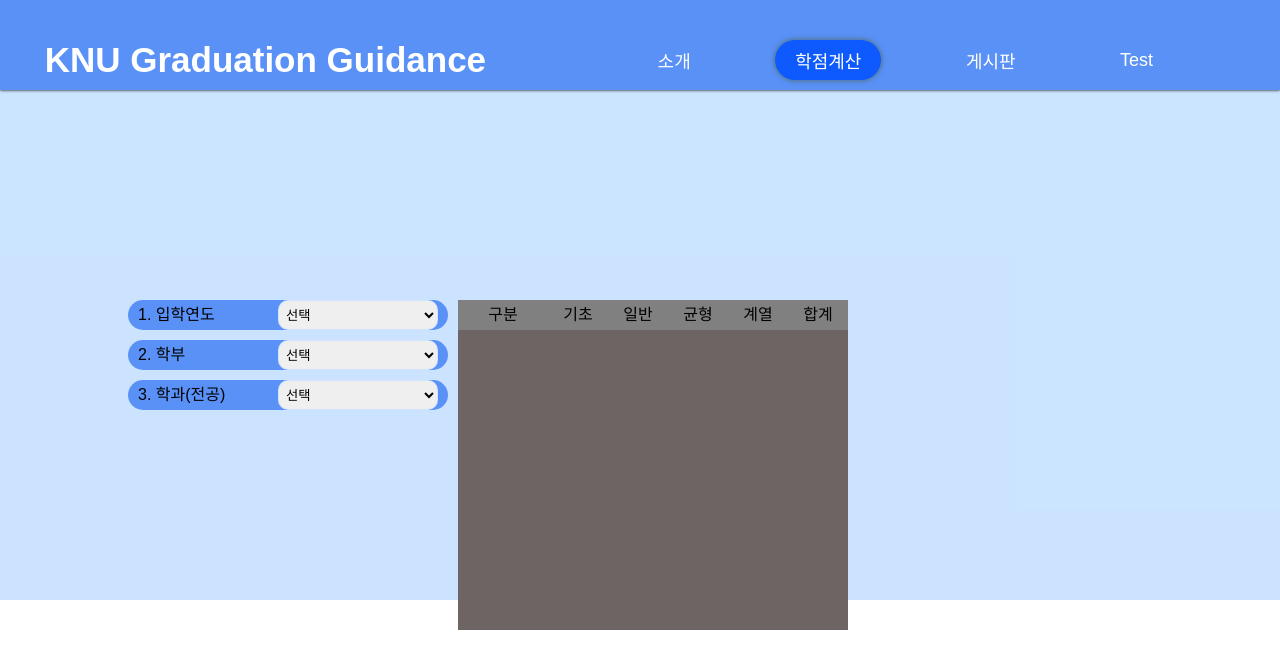
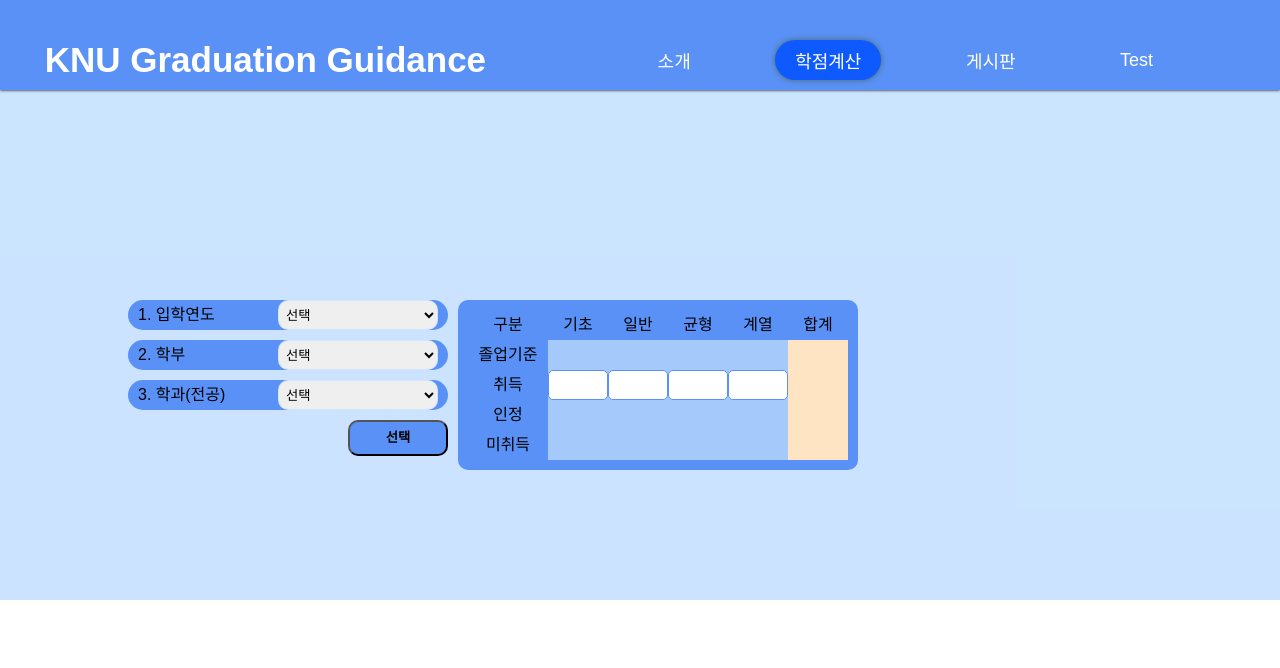
Before and after one commit to rogi-rogi/KNU_Graduation_Guidance, a React (Create React App) app: page / in a window 1280 px wide. Shown: the top 668 px of the page. Built offline with nearby package versions, Linux system fonts and the light colour scheme; a web font is replaced by a local one.

Commit message:
subject calc box 구현완료

```diff
--- a/src/components/calc_graduation/CalcBox.js
+++ b/src/components/calc_graduation/CalcBox.js
@@ -4,24 +4,86 @@ import CreditContext from "../../contexts/CreditContext";
 
 const CalcBox = () => {
   const { groupState } = useContext(GroupContext);
-  const { creditState, creditDispatch } = useContext(CreditContext);
+  const { creditDispatch } = useContext(CreditContext);
 
   const [selectYear, setSelectYear] = useState("*");
   const [selectGroup, setSelectGroup] = useState("*");
   const [selectMajor, setSelectMajor] = useState("*");
+  const [targetCredit, setTargetCredit] = useState(
+    creditDispatch("*", { type: "INIT" })
+  );
+
+  const [getCredit, setGetCredit] = useState(["", "", "", "", ""]);
+  const [certifiedCredit, setCertifiedCredit] = useState(["", "", "", "", ""]);
+  const [poorCredit, setPoorCredit] = useState(["", "", "", "", ""]);
   const handleOnChangeSelectYear = (e) => {
-    if (e.target.value) setSelectYear(e.target.value);
+    if (e.target.value) {
+      setSelectYear(e.target.value);
+    }
   };
   const handleOnChangeSelectGroup = (e) => {
-    if (e.target.value) setSelectGroup(e.target.value);
+    if (e.target.value) {
+      setSelectGroup(e.target.value);
+    }
   };
   const handleOnChangeSelectMajor = (e) => {
-    if (e.target.value) setSelectMajor(e.target.value);
+    if (e.target.value) {
+      const target = e.target.value;
+      setSelectMajor(target);
+    }
+  };
+  const handleOnClick = () => {
+    setTargetCredit(creditDispatch(selectMajor, { type: "GET_CREDIT" }));
+  };
+  const handleOnChangeGetCredit = (e, idx) => {
+    const newGetCredit = [
+      ...getCredit.slice(0, idx),
+      e.target.value.replace(/[^0-9]/g, ""),
+      ...getCredit.slice(idx + 1, getCredit.length - 1),
+      0,
+    ].map(Number);
+    newGetCredit[4] = newGetCredit.reduce((prev, cur) => prev + cur);
+    const target = targetCredit.subject.map(Number);
+    const newCertifiedCredit = [
+      target[0] < newGetCredit[0] ? target[0] : newGetCredit[0],
+      newGetCredit[1] +
+        (target[0] < newGetCredit[0] ? newGetCredit[0] - target[0] : 0),
+      newGetCredit[2],
+      newGetCredit[3],
+      0,
+    ];
+    newCertifiedCredit[4] = newCertifiedCredit.reduce(
+      (prev, cur) => prev + cur
+    );
+
+    const newPoorCredit = [
+      target[0] - newCertifiedCredit[0],
+      target[1] - newCertifiedCredit[1] >= 0
+        ? target[1] - newCertifiedCredit[1]
+        : 0,
+      target[2] - newCertifiedCredit[2] >= 0
+        ? target[2] - newCertifiedCredit[2]
+        : 0,
+      target[3] - newCertifiedCredit[3] >= 0
+        ? target[3] - newCertifiedCredit[3]
+        : 0,
+      0,
+    ].map(Number);
+    newPoorCredit[newPoorCredit.length - 1] = newPoorCredit.reduce(
+      (prev, cur) => prev + cur
+    );
+    setGetCredit(newGetCredit);
+    setCertifiedCredit(newCertifiedCredit);
+    setPoorCredit(newPoorCredit);
   };
 
   useEffect(() => {
-    console.log(`select ID : ${selectMajor}`);
-    console.log(creditDispatch(selectMajor, { type: "GET_CREDIT" }));
+    // console.log(`select ID : ${selectMajor}`);
+    console.log(selectYear);
+    console.log(selectGroup);
+    console.log(selectMajor);
+    console.log(targetCredit);
+    // console.log(getCredit);
   }); // for test
 
   return (
@@ -43,10 +105,25 @@ const CalcBox = () => {
             list={groupState.initGroup["major"].list[selectGroup]}
             onChange={handleOnChangeSelectMajor}
           />
+          <button className="subject-btn" onClick={handleOnClick}>
+            선택
+          </button>
         </div>
-        <div className="calc-box-container-subject">
-          <ViewHeader headerList={groupState.ViewHeaderList} />
-          {/* <ViewCredit {...targetCreditInfo} /> */}
+        <div className="subject-calc-box-wrapper">
+          <div className="subject-calc-box">
+            <ViewHeader headerList={groupState.ViewHeaderList} />
+            <ViewCredit
+              header={"졸업기준"}
+              creditList={targetCredit && targetCredit.subject}
+            />
+            <InputCredit
+              header={"취득"}
+              creditList={getCredit}
+              onChange={handleOnChangeGetCredit}
+            />
+            <ViewCredit header={"인정"} creditList={certifiedCredit} />
+            <ViewCredit header={"미취득"} creditList={poorCredit} />
+          </div>
         </div>
       </div>
     </>
@@ -58,7 +135,7 @@ const GroupListBox = ({ header, list, onChange }) => {
     <div className="list-box">
       <label>{header}</label>
       <select onChange={onChange}>
-        <option>선택</option>
+        <option value="*">선택</option>
         {list && list.map((e) => <option value={e.id}>{e.title}</option>)}
       </select>
     </div>
@@ -69,19 +146,39 @@ const ViewHeader = ({ headerList }) => {
   return (
     <>
       {headerList.map((title) => (
-        <div className="header">{title}</div>
+        <div className="head">{title}</div>
       ))}
     </>
   );
 };
 
-const ViewCredit = ({ header, creditList, selectGroupID }) => {
+const ViewCredit = ({ header, creditList }) => {
   return (
     <>
-      <div className="header">{header}</div>
-      {creditList.subject.map((credit) => (
-        <div>{credit}</div>
-      ))}
+      <div className="head">{header}</div>
+      {creditList &&
+        creditList
+          .slice(0, creditList.length - 1)
+          .map((credit) => <div>{credit}</div>)}
+      <div className="sum">{creditList[creditList.length - 1]}</div>
+    </>
+  );
+};
+const InputCredit = ({ header, creditList, onChange }) => {
+  return (
+    <>
+      <div className="head">{header}</div>
+      {creditList &&
+        creditList
+          .slice(0, creditList.length - 1)
+          .map((credit, idx) => (
+            <input
+              value={credit}
+              onChange={(e) => onChange(e, idx)}
+              maxLength={3}
+            />
+          ))}
+      <div className="sum">{creditList[creditList.length - 1]}</div>
     </>
   );
 };
--- a/src/contexts/CreditContext.js
+++ b/src/contexts/CreditContext.js
@@ -1,7 +1,16 @@
 import { createContext } from "react";
 
 const initState = [
-  ["NOT_FIND", [0, 0, 0, 0, 0], [0, 0], [0, 0], [0, 0], [0, 0], [0, 0], 0],
+  [
+    "INIT",
+    ["", "", "", "", ""],
+    ["", ""],
+    ["", ""],
+    ["", ""],
+    ["", ""],
+    ["", ""],
+    "",
+  ],
   [
     "y1_g1_m1",
     [0, 13, 0, 0, 13],
@@ -58,7 +67,7 @@ const initState = [
   return { id, subject, major, advanced, doubleIn, doubleOut, minor, sum };
 });
 
-const NULL_FORM = initState.filter((credit) => credit.id === "NOT_FOUND_ID")[0];
+const INIT = initState.filter((credit) => credit.id === "INIT")[0];
 const CreditContext = createContext({
   creditState: initState,
   creditDispatch: (targetID, action) => {
@@ -67,9 +76,11 @@ const CreditContext = createContext({
         const findInfo = initState.filter(
           (credit) => credit.id === targetID
         )[0];
-        return findInfo ? findInfo : NULL_FORM;
+        return findInfo ? findInfo : INIT;
+      case "INIT":
+        return INIT;
       default:
-        return NULL_FORM;
+        return INIT;
     }
   },
 });
--- a/src/pages/Page.scss
+++ b/src/pages/Page.scss
@@ -88,20 +88,57 @@
   .list-box-wrapper {
     display: flex;
     flex-direction: column;
-    height: 110px;
+    height: min-content;
     width: max-content;
+    align-items: end;
     gap: 10px;
+    .subject-btn {
+      width: 100px;
+      font-weight: bold;
+      line-height: 30px;
+      background-color: #5a91f7;
+      border-radius: 10px;
+      color: black;
+      &:active {
+        color: white;
+      }
+    }
   }
-  .calc-box-container-subject {
-    background-color: rgb(110, 100, 100);
-    display: inline-grid;
-    width: max-content;
-    grid-template-columns: minmax(80px, 1.5fr) repeat(5, minmax(60px, 1fr));
-    grid-template-rows: 30px repeat(10, minmax(30px, 1fr));
-    .header {
-      background-color: gray;
+
+  .subject-calc-box-wrapper {
+    display: flex;
+    align-items: center;
+    justify-content: center;
+    width: 400px;
+    height: 170px;
+    background-color: #5a91f7;
+    border-radius: 10px;
+    .subject-calc-box {
+      background-color: rgba(198, 225, 255, 0.7);
+      display: inline-grid;
+      width: min-content;
+      height: min-content;
+      grid-template-columns: 80px repeat(5, 60px);
+      grid-template-rows: 30px repeat(4, 30px);
       text-align: center;
-      line-height: 30px;
+      .head {
+        background-color: #5a91f7;
+        line-height: 30px;
+      }
+      .sum {
+        background-color: bisque;
+      }
+      input {
+        width: 60px;
+        text-align: center;
+        box-sizing: border-box;
+        background-color: white;
+        border: 1px solid #5a91f7;
+        border-radius: 5px;
+        &:focus {
+          outline: 1px solid rgba(198, 225, 255, 0.7);
+        }
+      }
     }
   }
 }
```
